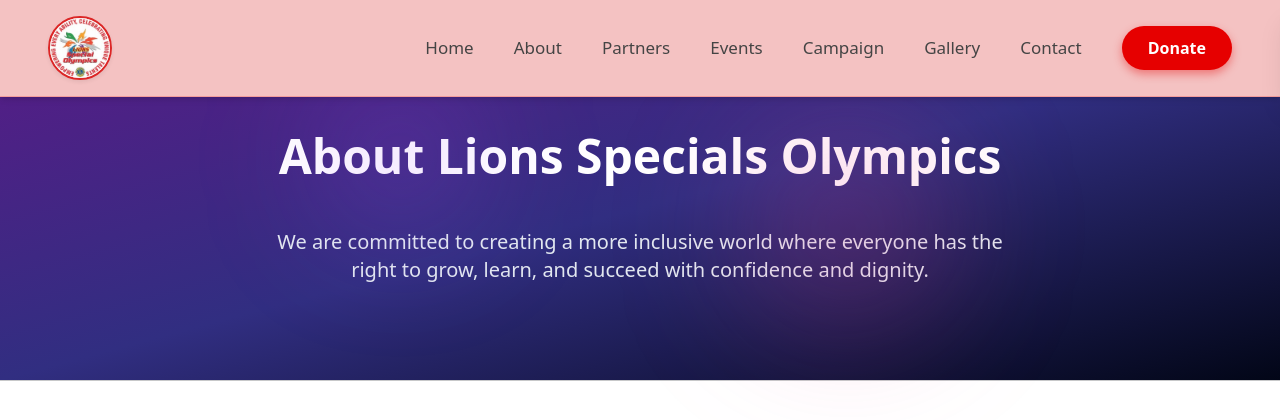
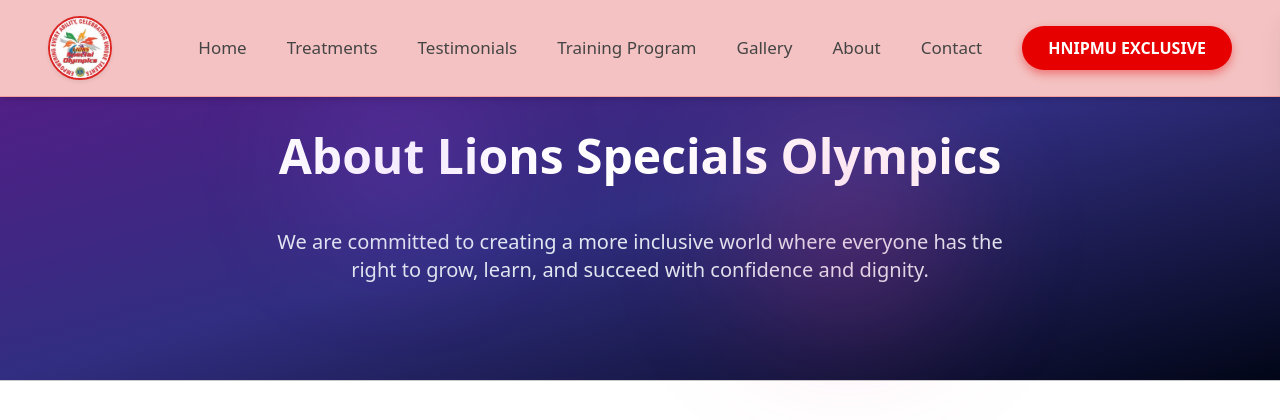
Before and after one commit to cloudrohu/hnipmuacademy, a Django app: page /about/ in a window 1280 px wide. Shown: the top 420 px of the page. Run offline with Django 5.2, Linux system fonts and the light colour scheme; data comes from the database, SQL or seed files in the repository; some libraries are stand-ins or nearby versions.

Commit message:
Menu Change

```diff
--- a/home/templates/includes/_footer.html
+++ b/home/templates/includes/_footer.html
@@ -25,9 +25,9 @@
       <h3 class="text-xl font-semibold mb-4">Quick Links</h3>
       <ul class="space-y-2 text-gray-300 text-sm">
         <li><a href="{% url 'home:about' %}" class="hover:text-white">About Us</a></li>
-        <li><a href="{% url 'home:partners' %}" class="hover:text-white">Partner</a></li>
-        <li><a href="{% url 'home:volunteer' %}" class="hover:text-white">Volunteer</a></li>
-        <li><a href="{% url 'home:event_list' %}" class="hover:text-white">Events</a></li>
+        <li><a href="{% url 'home:treatments' %}" class="hover:text-white">Treatments</a></li>
+        <li><a href="{% url 'home:trainingprogram' %}" class="hover:text-white">Training Program</a></li>
+        <li><a href="{% url 'home:hnipmuexclusive' %}" class="hover:text-white">HNIPMU EXCLUSIVE</a></li>
       </ul>
     </div>
 
@@ -49,9 +49,9 @@
       <img src="{% static '' %}assets/images/qr/1.png" class="h-30 rounded-sm">
     </div>
   </div>
-      <a href="{% url 'home:donate' %}">
+      <a href="{% url 'home:hnipmuexclusive' %}">
       <button class="mt-4 bg-red-500 hover:bg-red-600 px-6 py-2 rounded-lg w-full font-semibold">
-        Donate Now ❤️
+        HNIPMU EXCLUSIVE
       </button>
       </a>
     </div>
--- a/home/templates/includes/_header.html
+++ b/home/templates/includes/_header.html
@@ -19,15 +19,15 @@
             <nav class="hidden lg:flex items-center gap-10 font-medium">
 
                 <a class="nav-desktop" href="/">Home</a>
+                <a class="nav-desktop" href="{% url 'home:treatments' %}">Treatments</a>
+                <a class="nav-desktop" href="{% url 'home:testimonials' %}">Testimonials</a>
+                <a class="nav-desktop" href="{% url 'home:trainingprogram' %}">Training Program</a>
+                <a class="nav-desktop" href="{% url 'home:gallery' %}">Gallery</a>
                 <a class="nav-desktop" href="{% url 'home:about' %}">About</a>
-                <a class="nav-desktop" href="{% url 'home:partners' %}">Partners</a>
-                <a class="nav-desktop" href="{% url 'home:event_list' %}">Events</a>
-                <a class="nav-desktop" href="{% url 'home:campaign_list' %}">Campaign</a>
-                <a class="nav-desktop" href="{% url 'home:gallery' %}">Gallery</a>
                 <a class="nav-desktop" href="{% url 'home:contact' %}">Contact</a>
 
-                <a href="{% url 'home:donate' %}" class="donate-btn">
-                    Donate
+                <a href="{% url 'home:hnipmuexclusive' %}" class="donate-btn">
+                     HNIPMU EXCLUSIVE
                 </a>
             </nav>
 
@@ -61,6 +61,8 @@
             <h2 class="text-2xl font-bold text-red-700 mb-4">Menu</h2>
 
             <!-- MENU LINKS -->
+
+
             <div class="flex flex-col mt-2">
 
                 <a href="{% url 'home:index' %}"
@@ -68,29 +70,32 @@
                     <i class="fa-solid fa-house text-red-600"></i> Home
                 </a>
 
-                <a href="{% url 'home:about' %}"
+
+
+                <a href="{% url 'home:treatments' %}"
                 class="flex items-center gap-3 text-lg font-medium text-white py-3 border-b border-gray-300 hover:text-red-600">
-                    <i class="fa-solid fa-circle-info text-red-600"></i> About
+                    <i class="fa-solid fa-heart text-red-600"></i> Treatments
                 </a>
 
-                <a href="{% url 'home:partners' %}"
+                <a href="{% url 'home:testimonials' %}"
                 class="flex items-center gap-3 text-lg font-medium text-white py-3 border-b border-gray-300 hover:text-red-600">
-                    <i class="fa-solid fa-heart text-red-600"></i> Partners
+                    <i class="fa-solid fa-calendar-days text-red-600"></i> Testimonials
                 </a>
 
-                <a href="{% url 'home:event_list' %}"
+                <a href="{% url 'home:trainingprogram' %}"
                 class="flex items-center gap-3 text-lg font-medium text-white py-3 border-b border-gray-300 hover:text-red-600">
-                    <i class="fa-solid fa-calendar-days text-red-600"></i> Events
-                </a>
-
-                <a href="{% url 'home:campaign_list' %}"
-                class="flex items-center gap-3 text-lg font-medium text-white py-3 border-b border-gray-300 hover:text-red-600">
-                    <i class="fa-solid fa-bullhorn text-red-600"></i> Campaigns
+                    <i class="fa-solid fa-bullhorn text-red-600"></i> Training program
                 </a>
 
                 <a href="{% url 'home:gallery' %}"
                 class="flex items-center gap-3 text-lg font-medium text-white py-3 border-b border-gray-300 hover:text-red-600">
                     <i class="fa-solid fa-image text-red-600"></i> Gallery
+
+                </a>
+
+                <a href="{% url 'home:about' %}"
+                class="flex items-center gap-3 text-lg font-medium text-white py-3 border-b border-gray-300 hover:text-red-600">
+                    <i class="fa-solid fa-circle-info text-red-600"></i> About
                 </a>
 
                 <a href="{% url 'home:contact' %}"
@@ -98,9 +103,9 @@
                     <i class="fa-solid fa-phone text-red-600"></i> Contact
                 </a>
 
-                <a href="{% url 'home:donate' %}"
+                <a href="{% url 'home:hnipmuexclusive' %}"
                 class="mt-6 text-center bg-red-600 text-white text-lg font-semibold px-5 py-3 rounded-full shadow hover:bg-red-700">
-                    Donate
+                    HNIPMU EXCLUSIVE
                 </a>
 
             </div>
--- a/home/urls.py
+++ b/home/urls.py
@@ -23,17 +23,20 @@
     path('projects/<slug:slug>/', ProjectDetailView.as_view(), name='project_detail'),
 
     # Campaigns
-    path('campaigns/', CampaignListView.as_view(), name='campaign_list'),
-    path('campaigns/<slug:slug>/', CampaignDetailView.as_view(), name='campaign_detail'),
-    path('campaigns/<slug:slug>/donate/', CampaignDonateView.as_view(), name='campaign_donate'),
+    path('trainingprogram/', CampaignListView.as_view(), name='trainingprogram'),
+    path('trainingprogram/<slug:slug>/', CampaignDetailView.as_view(), name='trainingprogram_detail'),
+
+
+    # hnipmuexclusive
+    path('hnipmuexclusive/', DonateView.as_view(), name='hnipmuexclusive'),
+    path('hnipmuexclusive/<slug:slug>/donate/', CampaignDonateView.as_view(), name='hnipmuexclusive_detail'),
 
     # Events
     path('events/', EventListView.as_view(), name='event_list'),
     path('events/<int:pk>/', EventDetailView.as_view(), name='event_detail'),
     path('events/<int:pk>/register/', EventRegisterView.as_view(), name='event_register'),
 
-    # Donate & Volunteer
-    path('donate/', DonateView.as_view(), name='donate'),
+
     path('volunteer/', VolunteerView.as_view(), name='volunteer'),
     path('volunteer/apply/', VolunteerApplyView.as_view(), name='volunteer_apply'),
 
@@ -48,7 +51,7 @@
     # Misc
     path('faq/', FAQView.as_view(), name='faq'),
     path('testimonials/', TestimonialView.as_view(), name='testimonials'),
-    path('partners/', PartnerView.as_view(), name='partners'),
+    path('treatments/', PartnerView.as_view(), name='treatments'),
     path('locations/', LocationView.as_view(), name='locations'),
 
     # Staff dashboard
```
